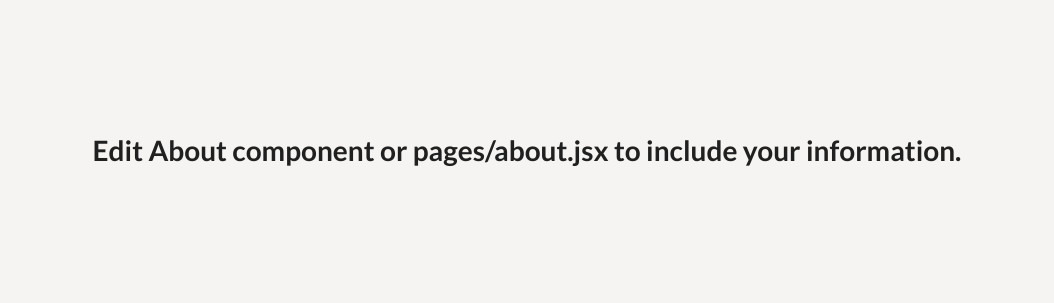
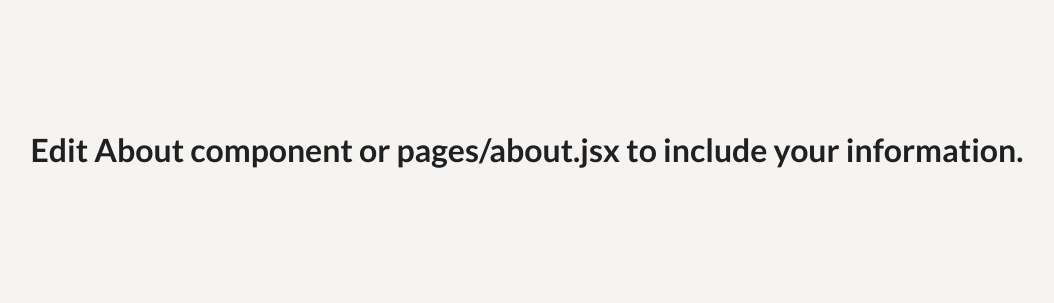
Before and after one commit to a-trost/overlap, a Gatsby site: page /about in a window 1280 px wide. Shown: the whole page, without its empty margins (113-1167 px from the left). Built offline with nearby package versions, Linux system fonts and the light colour scheme; Gatsby itself is replaced by a stand-in of ours.

Commit message:
Specify background and font size

```diff
--- a/src/layout/index.css
+++ b/src/layout/index.css
@@ -6,6 +6,8 @@
 html {
     font-family: 'Nunito Sans', Lato, Roboto, -apple-system, BlinkMacSystemFont, 'Segoe UI', Oxygen, Ubuntu, Cantarell, 'Open Sans', 'Helvetica Neue', sans-serif;
     color: #333;
+    font-size:16px;
+    background: #f5f4f2;
 }
 
 body, html {
@@ -13,6 +15,11 @@ body, html {
     padding: 0;
     height: 100%;
     background: #f5f4f2;
+}
+
+body {
+    background: #f5f4f2;
+    font-size:16px;
 }
 
 a {
```
